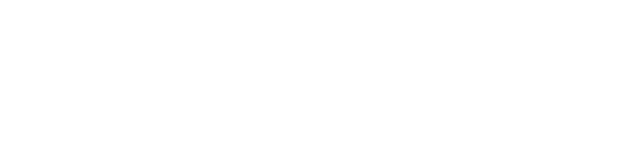
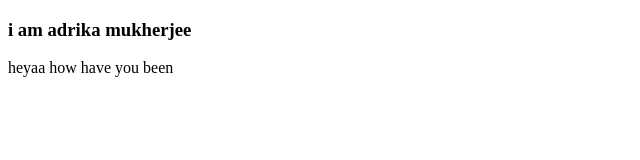
Before and after one commit to adrikahere/adrika, a plain HTML site: page index.html in a window 1280 px wide. Shown: the whole page, without its empty margins (0-640 px from the left). Drawn offline with Linux system fonts and the light colour scheme.

Commit message:
hey there,xd

```diff
--- a/index.html
+++ b/index.html
@@ -8,6 +8,8 @@
 </head>
 
 <body>
+    <h3>i am adrika mukherjee</h3>
+    <p>heyaa how have you been</p>
 
 </body>
 
```
